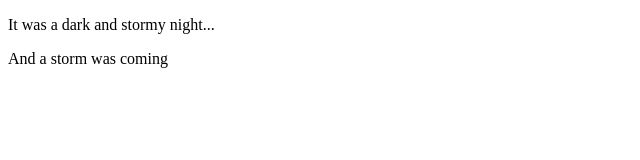
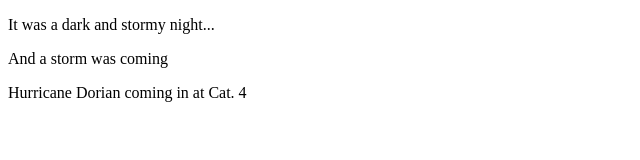
Before and after one commit to Witness327/Fireside, a plain HTML site: page index.html in a window 1280 px wide. Shown: the whole page, without its empty margins (0-640 px from the left). Drawn offline with Linux system fonts and the light colour scheme.

Commit message:
Update index.html
added hurricane

Co-Authored-By: witness327 <witness327@users.noreply.github.com>

```diff
--- a/index.html
+++ b/index.html
@@ -9,5 +9,6 @@
 <body>
     <p>It was a dark and stormy night...</p>
     <p>And a storm was coming</p>
+    <p>Hurricane Dorian coming in at Cat. 4</p>
 </body>
 </html>
```
